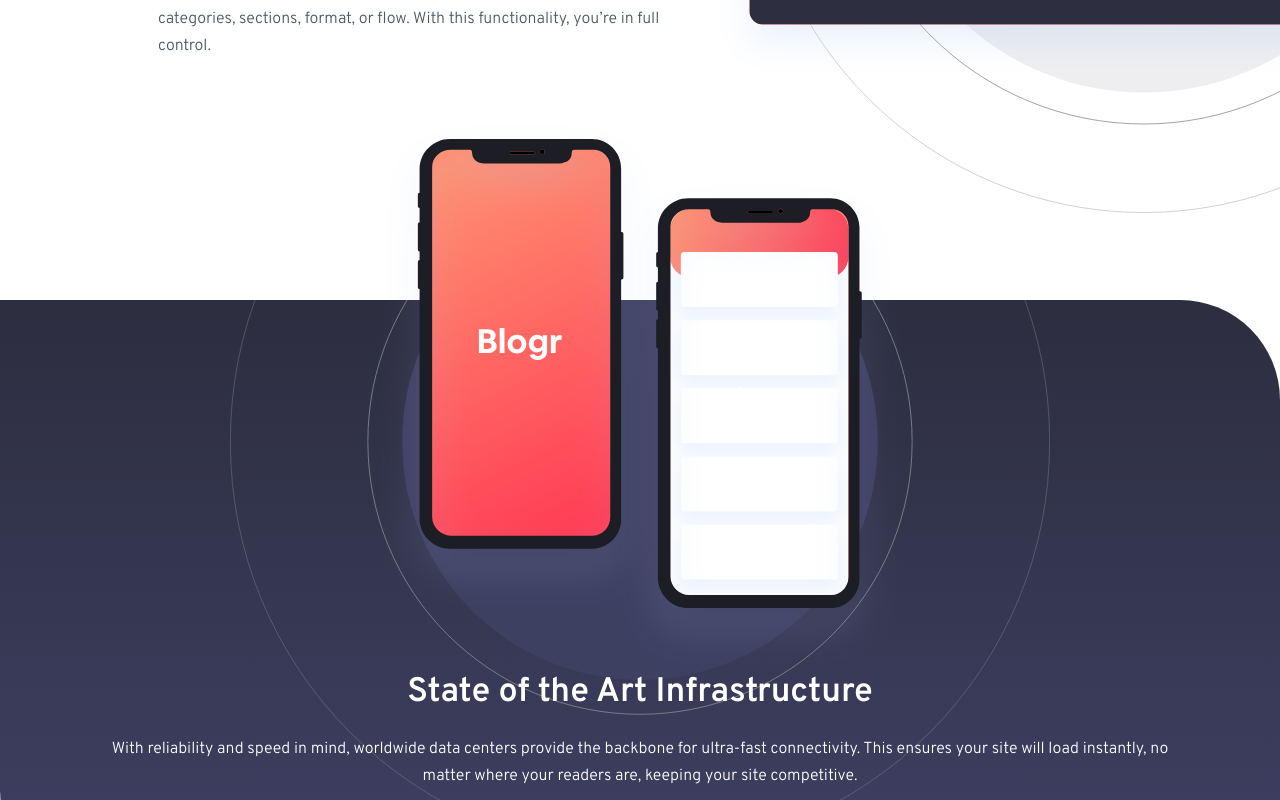
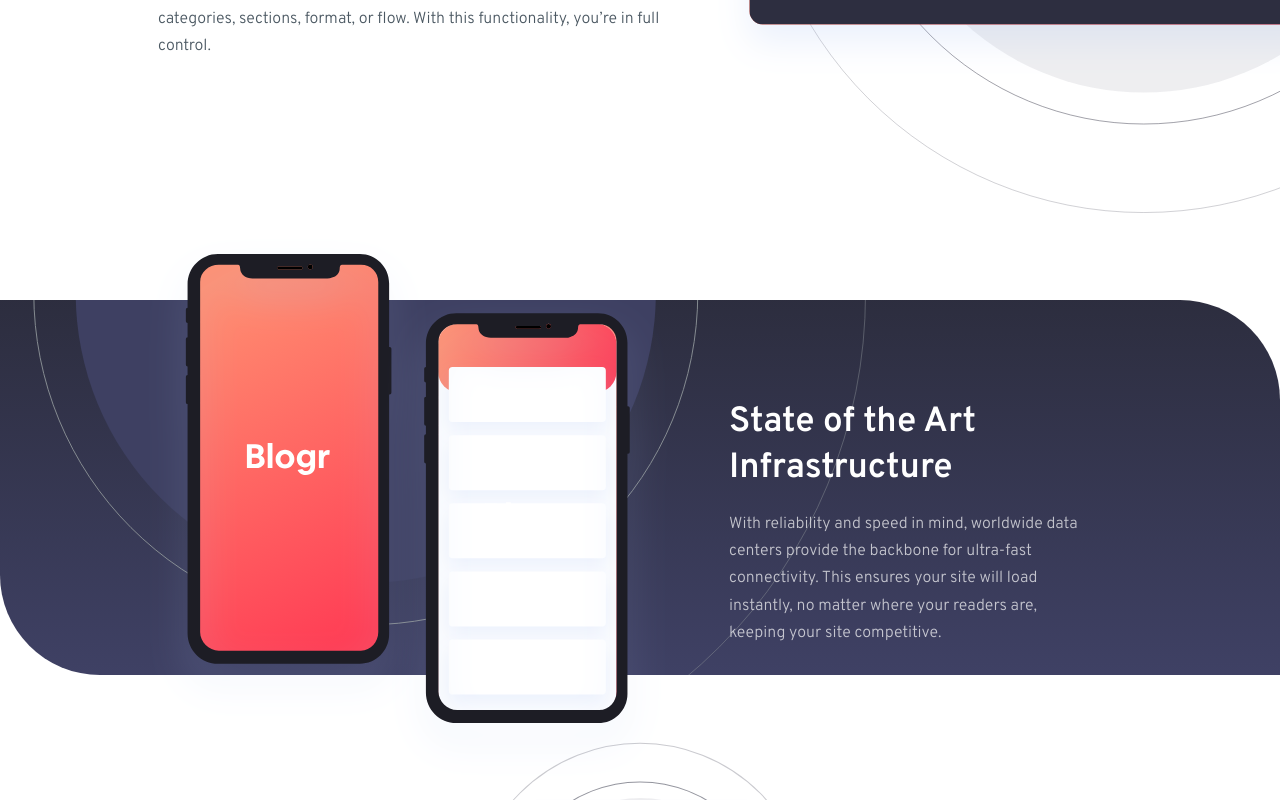
Before and after one commit to erwinruiz/blogr-landing-page, a React (Create React App) app: page / in a window 1280 px wide. Shown: the part 1241-2041 px from the top of the page. Built offline with nearby package versions, Linux system fonts and the light colour scheme.

Commit message:
Adapt second section component to desktop design

```diff
--- a/src/components/Content/SecondSection.module.css
+++ b/src/components/Content/SecondSection.module.css
@@ -24,7 +24,7 @@
   line-height: 1.3;
 }
 .container .textContent p {
-  color: var(--White);
+  color: var(--White-light);
   line-height: 1.7;
 }
 
@@ -87,3 +87,29 @@
     padding: 0 100px 100px 100px;
   }
 }
+
+/* Desktop */
+@media (min-width: 1024px) {
+  .container {
+    display: flex;
+    background: url("../../../src/images/bg-pattern-circles.svg") top -510px left -48% /
+        1000px no-repeat,
+      linear-gradient(
+        var(--Very-dark-gray-blue),
+        var(--Very-dark-desaturated-blue)
+      );
+    height: 375px;
+  }
+  .container img {
+    margin-top: -65px;
+    margin-left: 148px;
+    position: absolute;
+  }
+  .container .textContent {
+    padding: 100px 191px 100px 729px;
+    text-align: left;
+  }
+  .container .textContent h2 {
+    font-size: 35px;
+  }
+}
```
